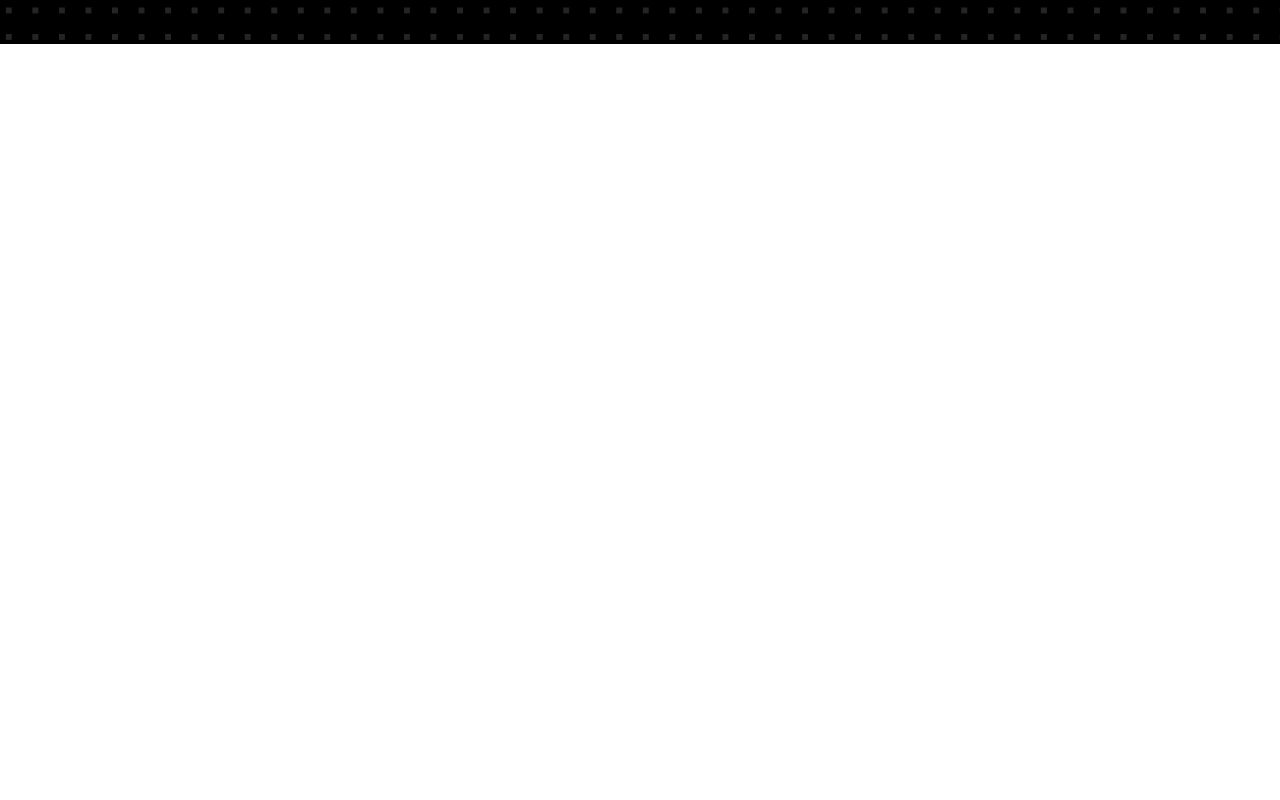
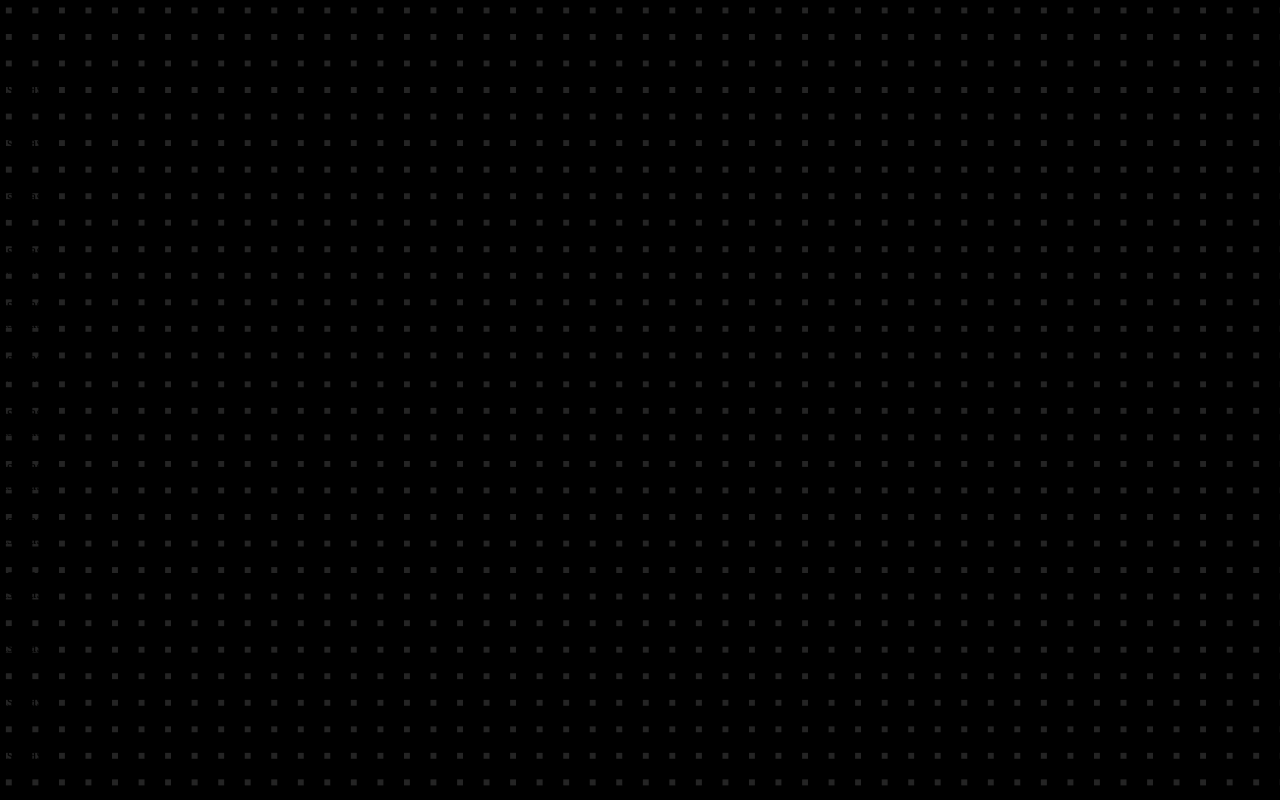
Before and after one commit to FilipNeubauer/r3web, a React (Create React App) app: page / in a window 1280 px wide. Shown: the part 756-1556 px from the top of the page. Before the commit the page ends 800 px from the top, so only its background shows below. Built offline with nearby package versions, Linux system fonts and the light colour scheme.

Commit message:
first scroll

```diff
--- a/src/components/App.jsx
+++ b/src/components/App.jsx
@@ -6,7 +6,7 @@ const App = () => {
     return (<div className='backG'>
         <Logo />
 
-{/* <div>asdkasd</div>
+
 <div>asdkasd</div>
 <div>asdkasd</div>
 <div>asdkasd</div>
@@ -19,7 +19,35 @@ const App = () => {
 <div>asdkasd</div>
 <div>asdkasd</div>
 <div>asdkasd</div>
-<div>asdkasd</div> */}
+<div>asdkasd</div>
+<div>asdkasd</div>
+<div>asdkasd</div>
+<div>asdkasd</div>
+<div>asdkasd</div>
+<div>asdkasd</div>
+<div id="here">asdkasd</div>
+<div>asdkasd</div>
+<div>asdkasd</div>
+<div>asdkasd</div>
+<div>asdkasd</div>
+<div>asdkasd</div>
+<div>asdkasd</div>
+<div>asdkasd</div>
+<div>asdkasd</div>
+<div>asdkasd</div><div>asdkasd</div>
+<div>asdkasd</div>
+<div>asdkasd</div>
+<div>asdkasd</div>
+<div>asdkasd</div>
+<div>asdkasd</div>
+<div>asdkasd</div>
+<div>asdkasd</div>
+<div>asdkasd</div>
+<div>asdkasd</div>
+<div>asdkasd</div>
+<div>asdkasd</div>
+<div>asdkasd</div>
+<div>asdkasd</div>
 
 
     </div>)
--- a/src/components/Logo.jsx
+++ b/src/components/Logo.jsx
@@ -4,9 +4,16 @@ import logo from "../images/r3master.png"
 import but from "../images/buttondown1.svg"
 
 const Logo = () => {
+    const scrollToTarget = () => {
+        const targetElement = document.getElementById('here');
+        if (targetElement) {
+          targetElement.scrollIntoView({ behavior: 'smooth' });
+        }
+      }
+
     return (<div className='logoContainer'>
         <img src={logo} className='logo fadeInSlideLogo'/>
-        <input type="image" src={but} className='buttonDown fadeInSlideButton svg-image'/>
+        <input type="image" onClick={scrollToTarget} src={but} className='buttonDown fadeInSlideButton svg-image'/>
     </div>)
 }
 
--- a/src/styles.css
+++ b/src/styles.css
@@ -1,11 +1,11 @@
 .backG {
     background-image: url("images/bckgroundblack.png");
-    background-repeat: repeat-x;
-    min-height: 100%;
+    background-repeat: repeat-y;
+    /* min-height: 100%; */
 }
 
 html, body {
-    height: 100%;
+    min-height: 100%;
     margin: 0;
   }
 
```
